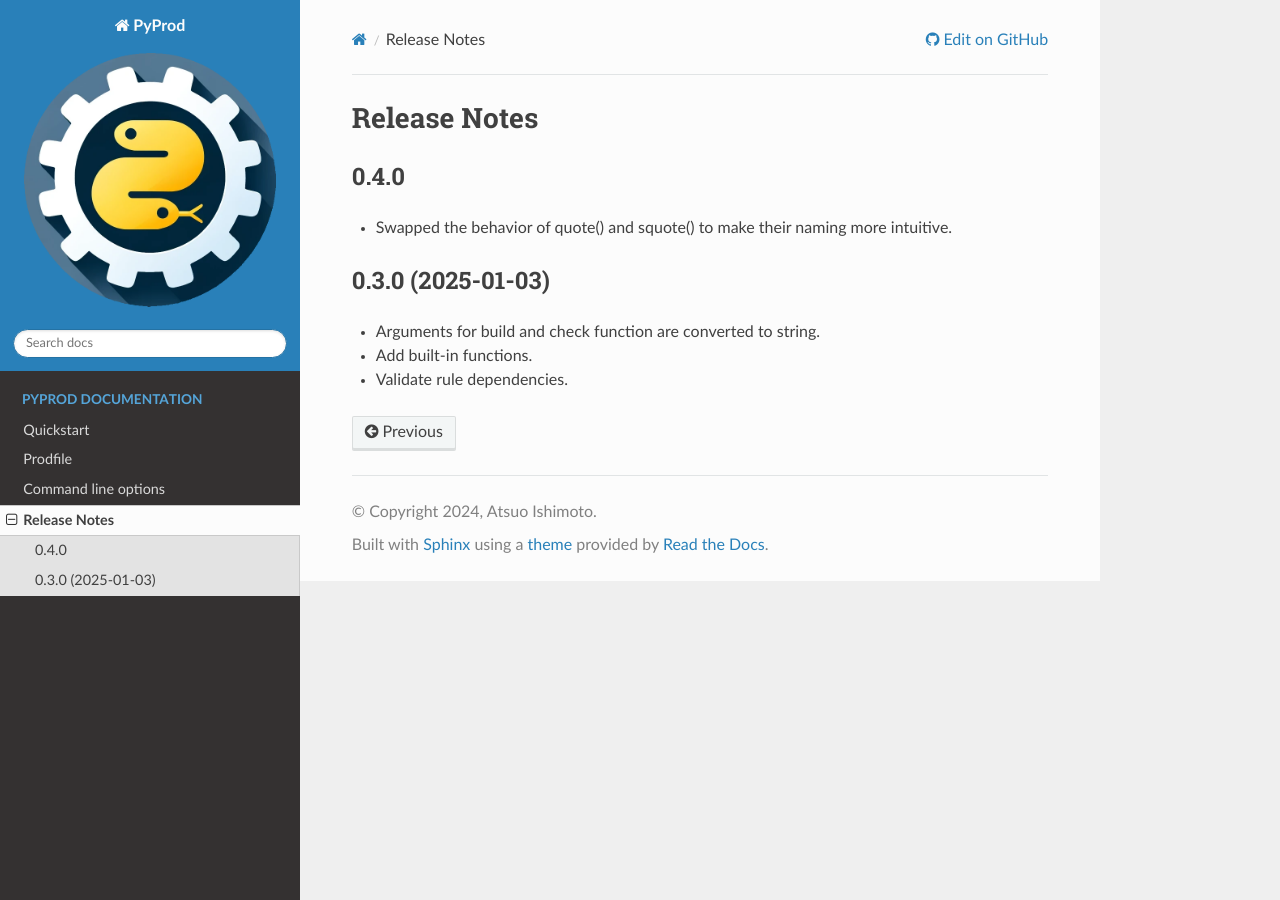
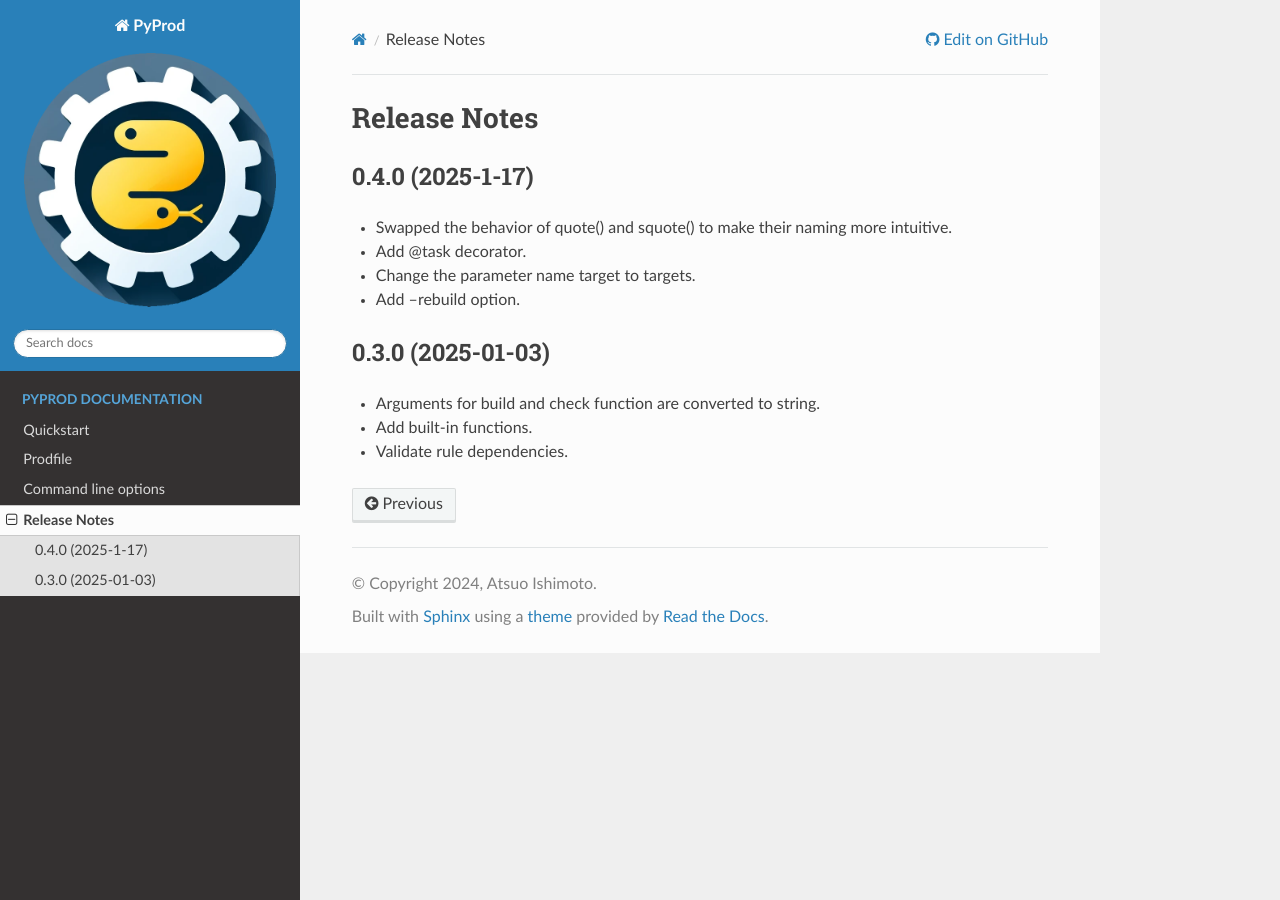
Before and after one commit to atsuoishimoto/pyprod, a Sphinx documentation site: the page built from docs/releasenotes.rst, in a window 1280 px wide. Built offline with Sphinx 7.4.7 and the Read the Docs theme 3.1.0, drawn with Linux system fonts in a browser that asks for light colours.

Commit message:
release note

```diff
--- a/docs/releasenotes.rst
+++ b/docs/releasenotes.rst
@@ -1,10 +1,12 @@
 Release Notes
 ================
 
-0.4.0
+0.4.0 (2025-1-17)
 -------------------------
 - Swapped the behavior of quote() and squote() to make their naming more intuitive.
-
+- Add @task decorator.
+- Change the parameter name target to targets.
+- Add --rebuild option.
 
 0.3.0 (2025-01-03)
 ------------------
```
